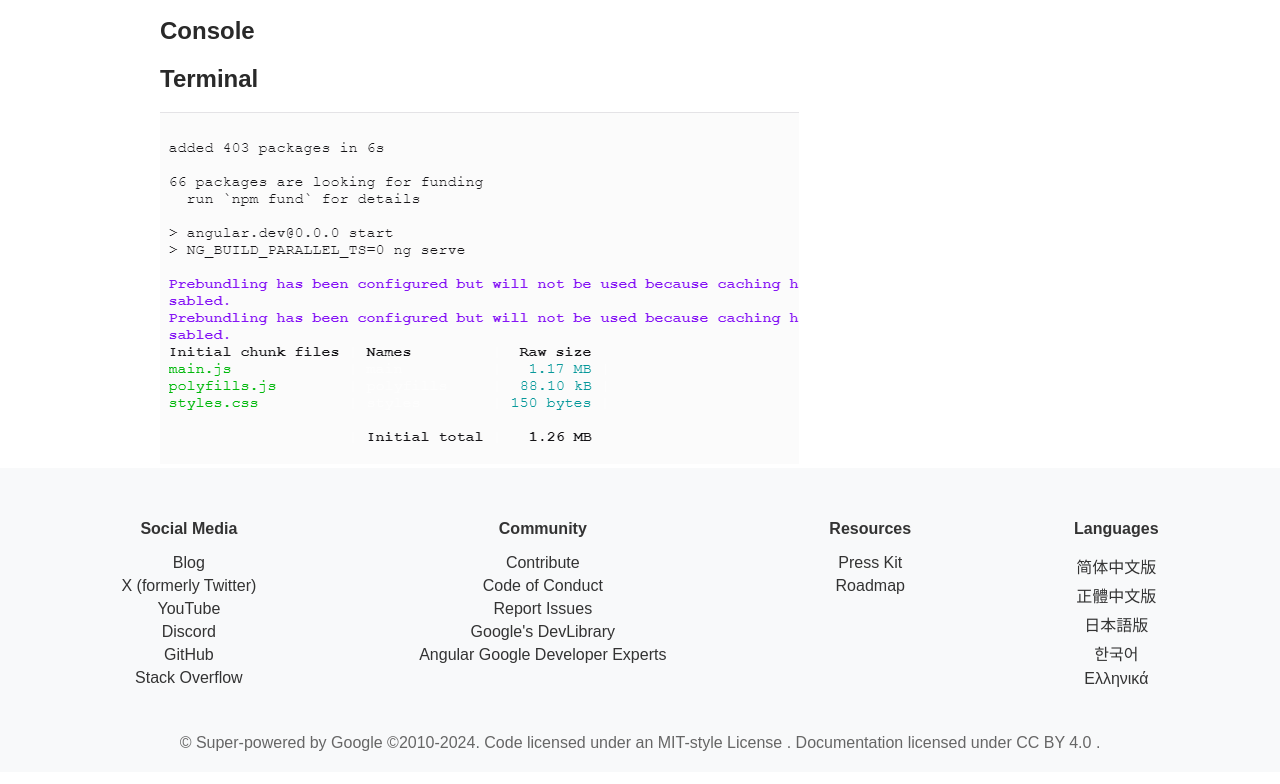
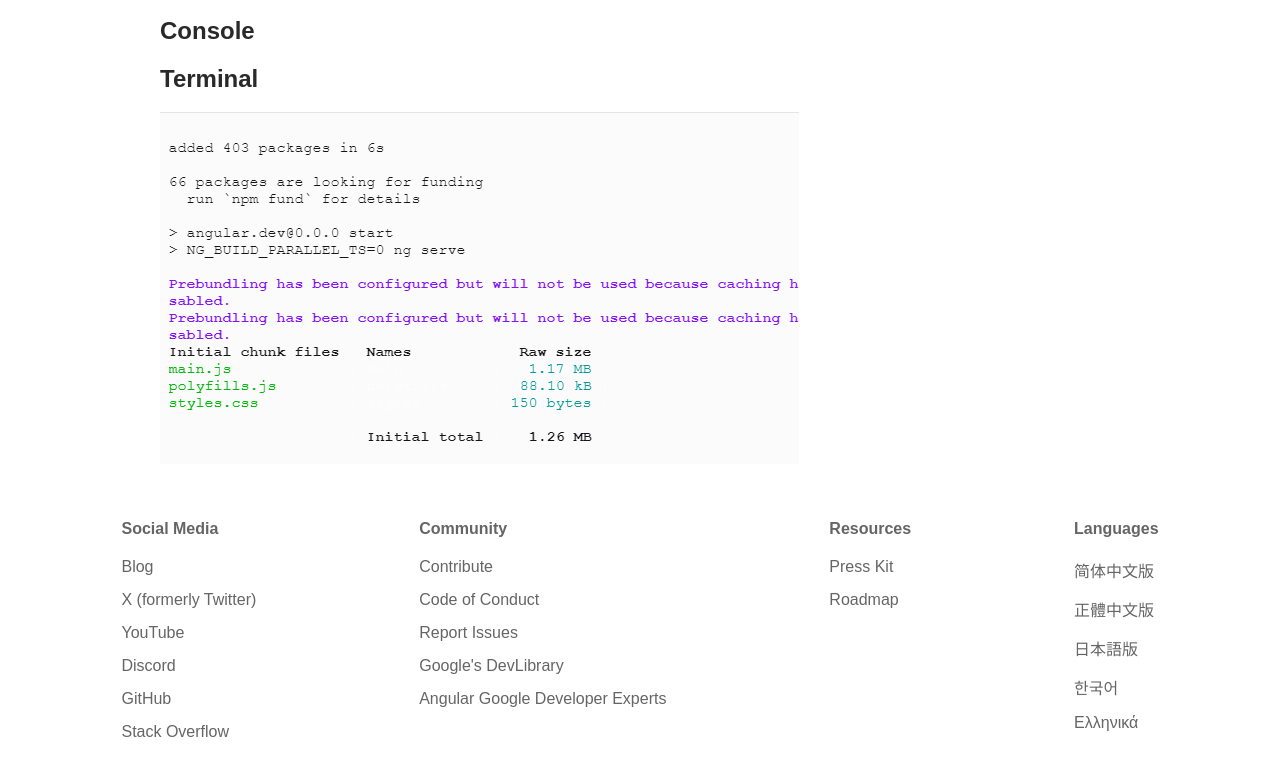
Before and after one commit to gusrick02/angular, a plain HTML site: page index.html in a window 1280 px wide. Shown: the part 2037-2821 px from the top of the page. Drawn offline with Linux system fonts and the light colour scheme.

Commit message:
style.css

```diff
--- a/assets/css/style.css
+++ b/assets/css/style.css
@@ -209,9 +209,9 @@ header {
 }
 
 footer {
-    background-color: #f8f9fa;
+    background-color: #ffffff;
     padding: 20px;
-    text-align: center;
+    text-align-last: left;
 }
 
 .footer-container {
@@ -227,9 +227,9 @@ footer {
 }
 
 .footer-section h4 {
-    margin-bottom: 10px;
+    margin-bottom: 20px;
     font-size: 16px;
-    color: #333;
+    color: #656566;
 }
 
 .footer-section ul {
@@ -238,12 +238,13 @@ footer {
 }
 
 .footer-section ul li {
-    margin: 5px 0;
+    margin: 15px 0;
+    font-family: Arial, "Helvetica Neue", Helvetica, sans-serif;
 }
 
 .footer-section ul li a {
     text-decoration: none;
-    color: #333;
+    color: #656566;
     transition: color 0.3s;
 }
 
@@ -253,5 +254,5 @@ footer {
 
 .footer-bottom {
     margin-top: 20px;
-    color: #666;
+    color: #ffffff;
 }
```
